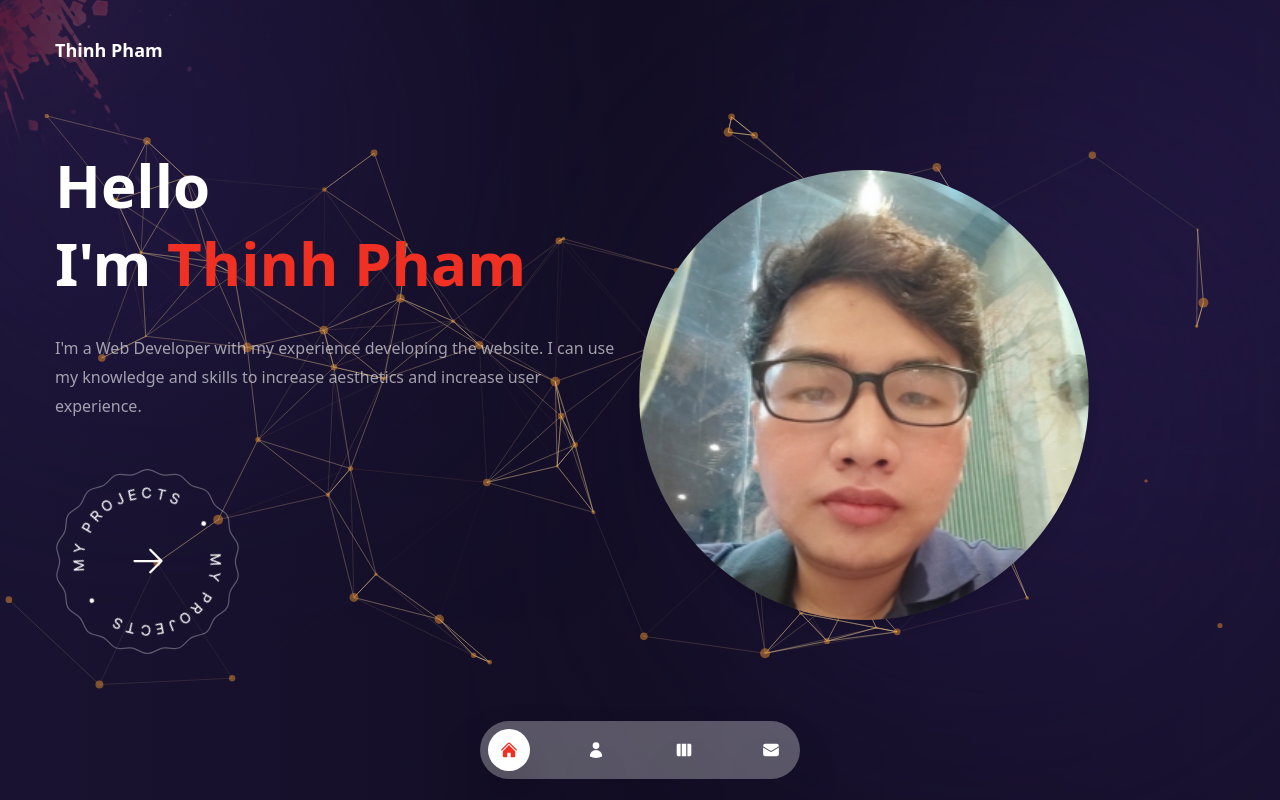
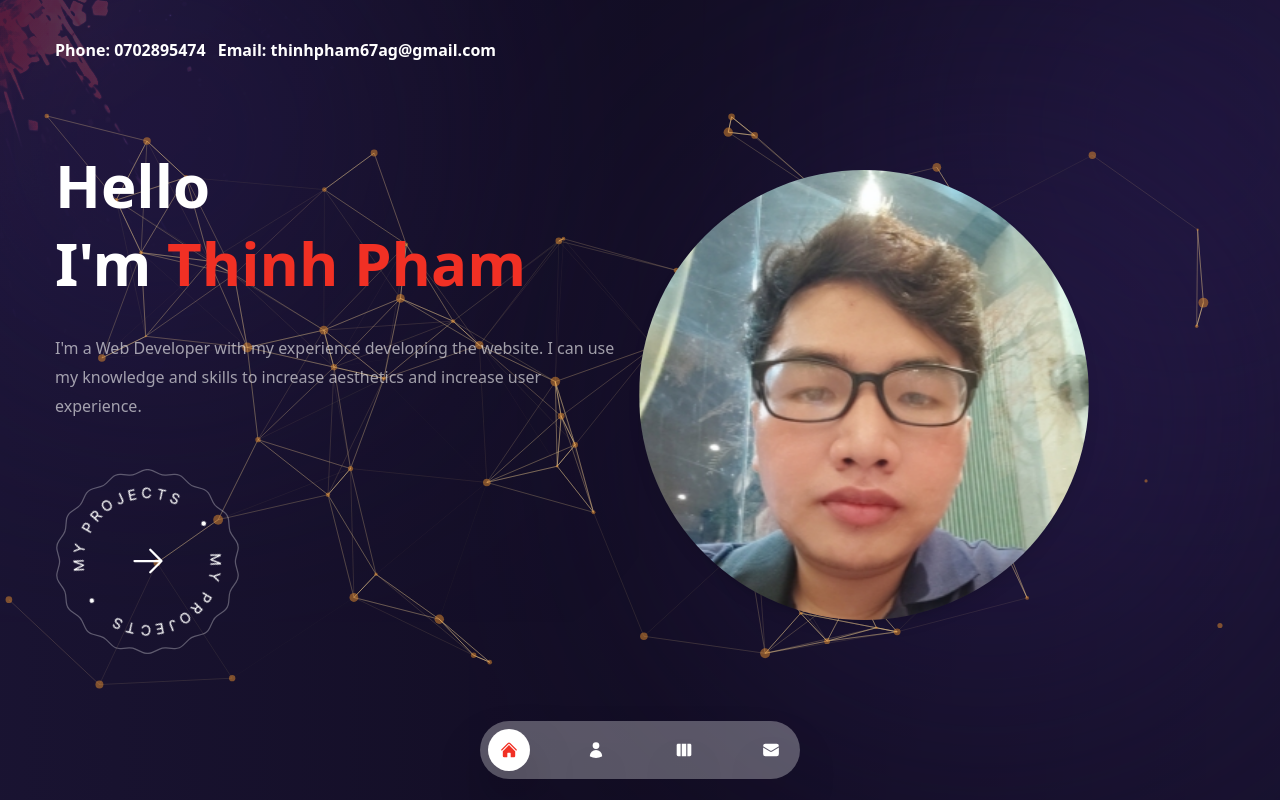
Before and after one commit to thinhpham311-dev/portfolio-profile, a Next.js app: page / in a window 1280 px wide. Built offline with nearby package versions, Linux system fonts and the light colour scheme; some icons are missing.

Commit message:
update code

```diff
--- a/components/Header.js
+++ b/components/Header.js
@@ -1,4 +1,5 @@
 
+import Link from 'next/link'
 import Social from './Socials'
 //framer motion
 import { motion } from "framer-motion"
@@ -10,8 +11,9 @@ import { fadeIn } from "../variants"
 const Header = () => {
   return <header className=" z-30 w-full flex items-center xl:px-0 h-[100px]">
     <motion.div variants={fadeIn('down', 1)} initial="hidden" animate="show" exit="hidden" className="container mx-auto xl:flex block xl:justify-between justify-evenly items-center ">
-    <div className="logo font-bold">
-    <h3 className="xl:text-lg text-[20px] text-center">Thinh Pham</h3>
+    <div className="logo font-bold flex gap-3">
+    <Link href="tel:0702895474"><span className="font-bold ">Phone: </span>0702895474</Link>
+    <Link href=""><span className="font-bold ">Email:</span> thinhpham67ag@gmail.com</Link>
     </div>
       <Social/>
     </motion.div>
```
